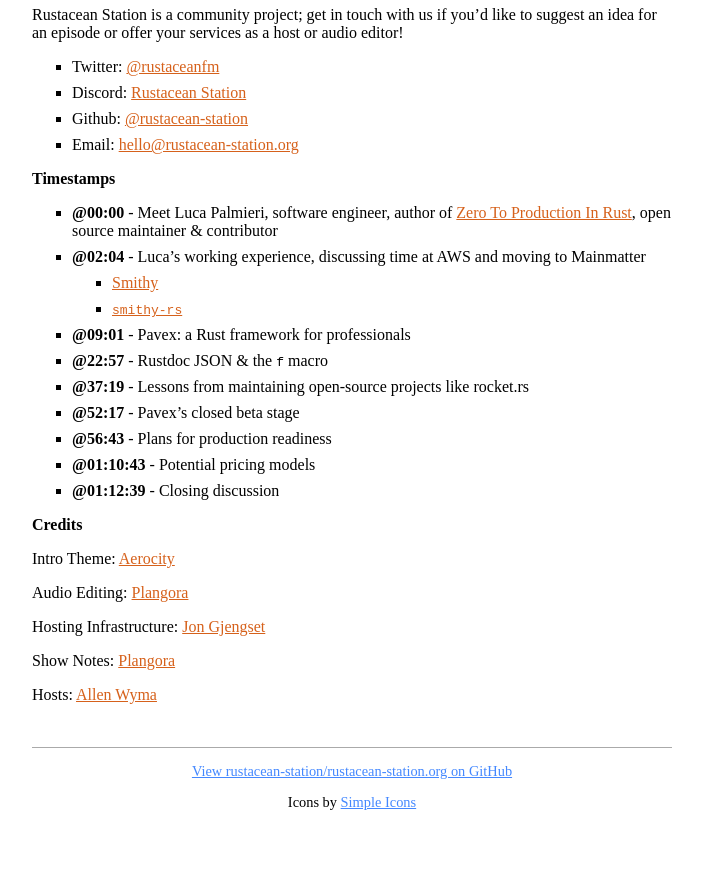
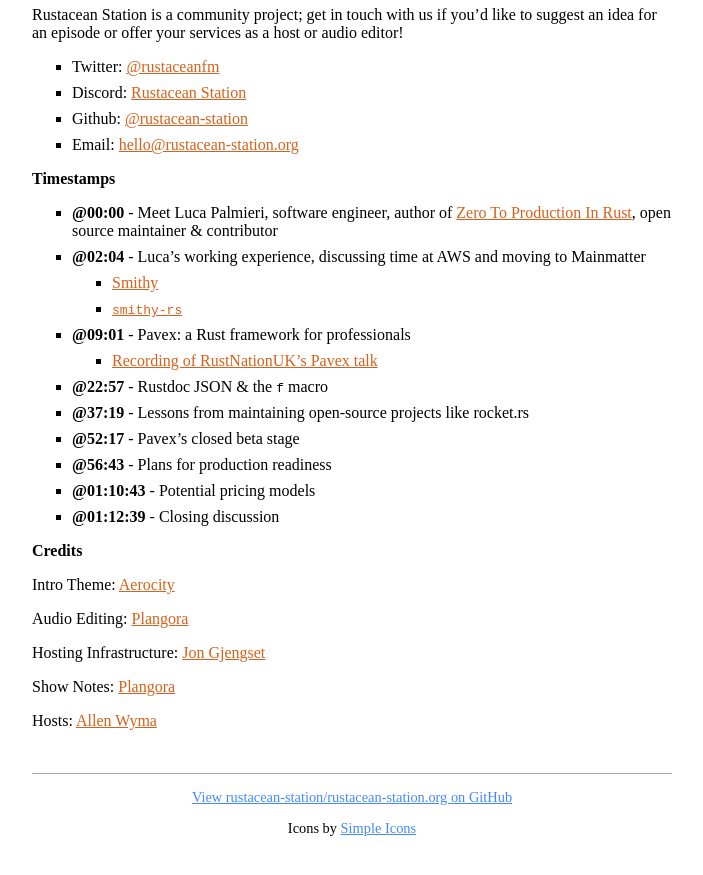
Before and after one commit to rustacean-station/rustacean-station.org, a Jekyll site: the page built from _episodes/interviews/2024-04-09-luca-palmieri-pavex.md, in a window 1280 px wide and 900 px high, scrolled down 725 px. Shown: the top 875 px of the window, without its empty margins (288-991 px from the left). Built offline with Jekyll 4.4.1, drawn with Linux system fonts in a browser that asks for light colours.

Commit message:
Add link to talk

```diff
--- a/_episodes/interviews/2024-04-09-luca-palmieri-pavex.md
+++ b/_episodes/interviews/2024-04-09-luca-palmieri-pavex.md
@@ -25,6 +25,7 @@
   - [Smithy](https://smithy.io/2.0/index.html)
   - [`smithy-rs`](https://github.com/smithy-lang/smithy-rs)
 - [@09:01] - Pavex: a Rust framework for professionals
+  - [Recording of RustNationUK's Pavex talk](https://youtu.be/cMea6IMRk2s)
 - [@22:57] - Rustdoc JSON & the `f` macro
 - [@37:19] - Lessons from maintaining open-source projects like rocket.rs
 - [@52:17] - Pavex's closed beta stage
```
